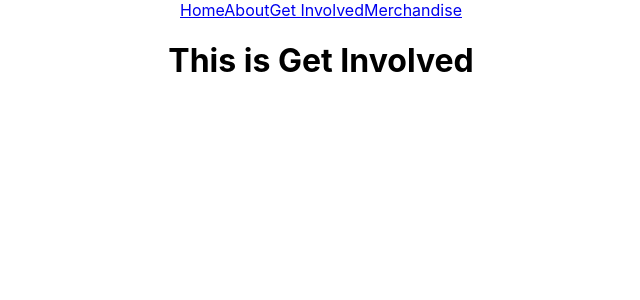
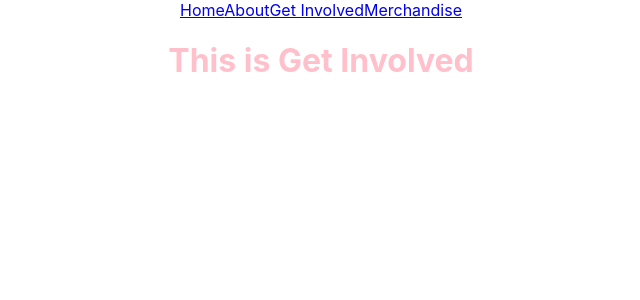
Before and after one commit to joshsj89/h4h-2024, a React (Create React App) app: page /get-involved in a window 1280 px wide. Shown: the top 300 px of the page, without its empty margins (319-959 px from the left). Built offline with nearby package versions, Linux system fonts and the light colour scheme; the HTML template or start-up script is replaced by a standard one.

Commit message:
css containers and files
live laugh lovee 🍷🍷🍷

```diff
--- a/src/Pages/About/About.css
+++ b/src/Pages/About/About.css
@@ -0,0 +1,3 @@
+#AboutContainer{
+    color: pink;
+}
--- a/src/Pages/About/About.js
+++ b/src/Pages/About/About.js
@@ -1,8 +1,9 @@
 import React from "react";
+import "./About.css"
 
 function About() {
     return (
-      <div>
+      <div id="AboutContainer">
         <h1>This is About</h1>
       </div>
     );
--- a/src/Pages/GetInvolved/GetInvolved.css
+++ b/src/Pages/GetInvolved/GetInvolved.css
@@ -0,0 +1,3 @@
+#GetInvolvedContainer{
+    color: pink;
+}
--- a/src/Pages/GetInvolved/GetInvolved.js
+++ b/src/Pages/GetInvolved/GetInvolved.js
@@ -1,8 +1,9 @@
 import React from "react";
+import "./GetInvolved.css"
 
 function GetInvolved() {
     return (
-      <div>
+      <div id="GetInvolvedContainer">
         <h1>This is Get Involved</h1>
       </div>
     );
--- a/src/Pages/Home/Home.css
+++ b/src/Pages/Home/Home.css
@@ -0,0 +1,3 @@
+#HomeContainer{
+    color: pink;
+}
--- a/src/Pages/Home/Home.js
+++ b/src/Pages/Home/Home.js
@@ -1,8 +1,9 @@
 import React from "react";
+import "./Home.css";
 
 function Home() {
     return (
-      <div>
+      <div id="HomeContainer">
         <h1>This is Home</h1>
       </div>
     );
--- a/src/Pages/Merchandise/Merchandise.css
+++ b/src/Pages/Merchandise/Merchandise.css
@@ -0,0 +1,3 @@
+#MerchandiseContainer{
+    color: pink;
+}
--- a/src/Pages/Merchandise/Merchandise.js
+++ b/src/Pages/Merchandise/Merchandise.js
@@ -1,8 +1,9 @@
 import React from "react";
+import "./Merchandise.css";
 
 function Merchandise() {
     return (
-      <div>
+      <div id="MerchandiseContainer">
         <h1>This is Merchandise</h1>
       </div>
     );
```
Also changed, not shown: 1 other file (tests, documents, lock files or other folders).
